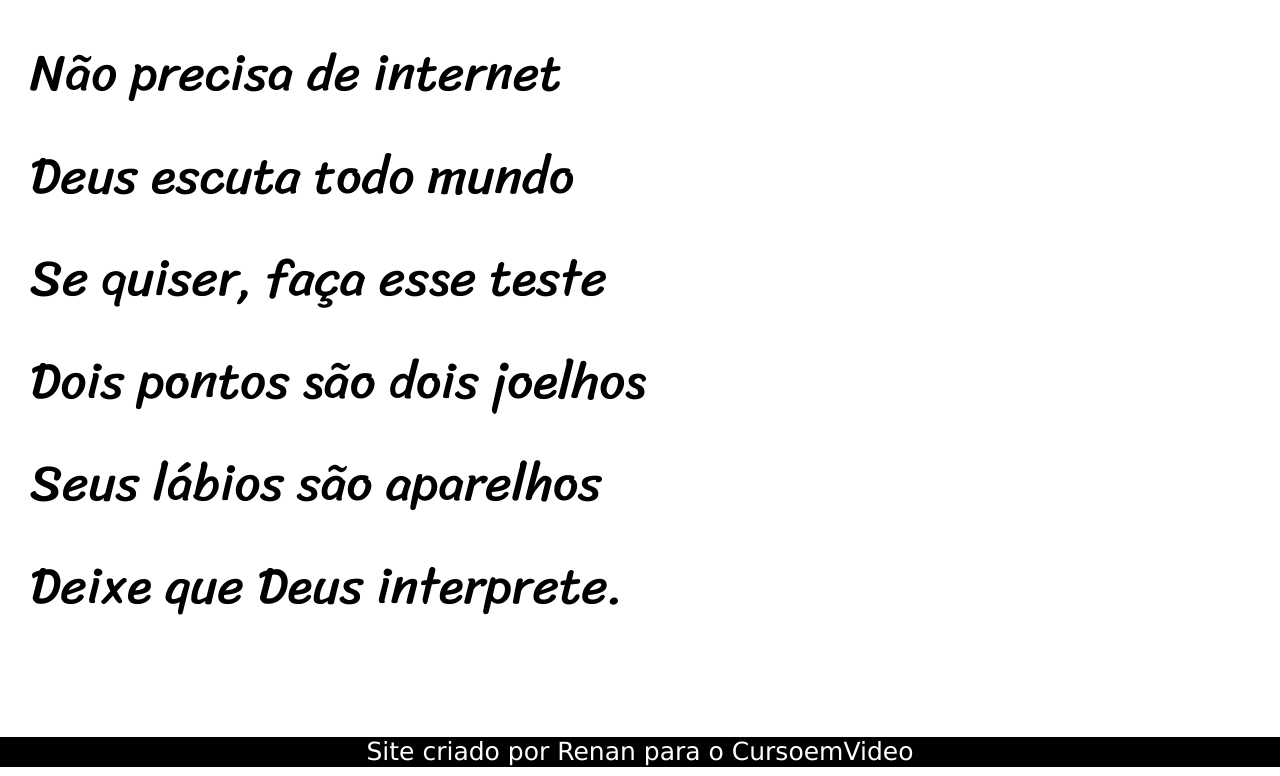
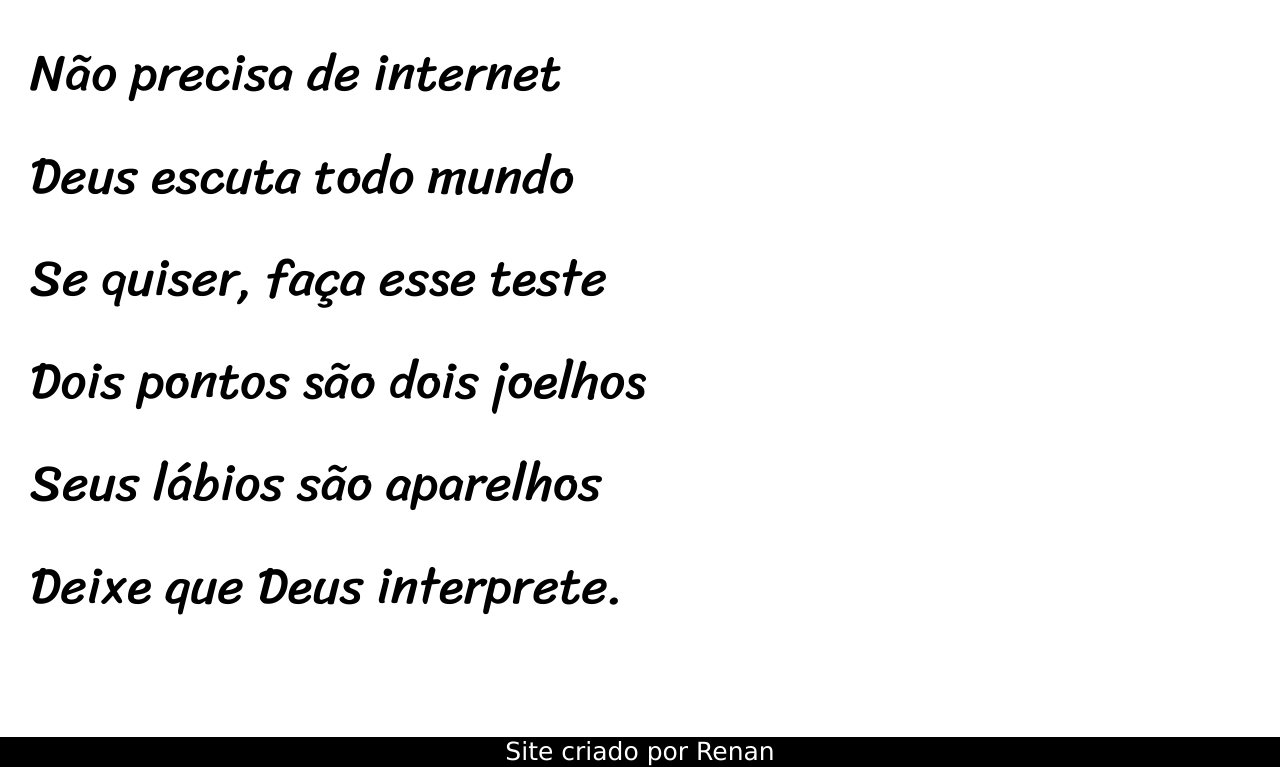
Before and after one commit to renanol13/Projeto_cordel, a plain HTML site: page index.html in a window 1280 px wide. Shown: the part 5525-6301 px from the top of the page. Drawn offline with Linux system fonts and the light colour scheme.

Commit message:
formatando footer

```diff
--- a/index.html
+++ b/index.html
@@ -4,7 +4,7 @@
     <meta charset="UTF-8">
     <meta name="viewport" content="width=device-width, initial-scale=1.0">
     <link rel="stylesheet" href="meutestecss.css">
-    <title>Meu teste</title>
+    <title>Cordel</title>
 </head>
 <body>
     <header>
@@ -105,7 +105,7 @@
         </article>
     </main>
     <footer>
-        <p>Site criado por Renan para o CursoemVideo</p>
+        <p>Site criado por Renan</p>
     </footer>
 
 </body>
--- a/meutestecss.css
+++ b/meutestecss.css
@@ -85,6 +85,5 @@ footer {
 
 
 footer > p {
-    padding-bottom: 10px;
     font-size: 25px;
 }
```
